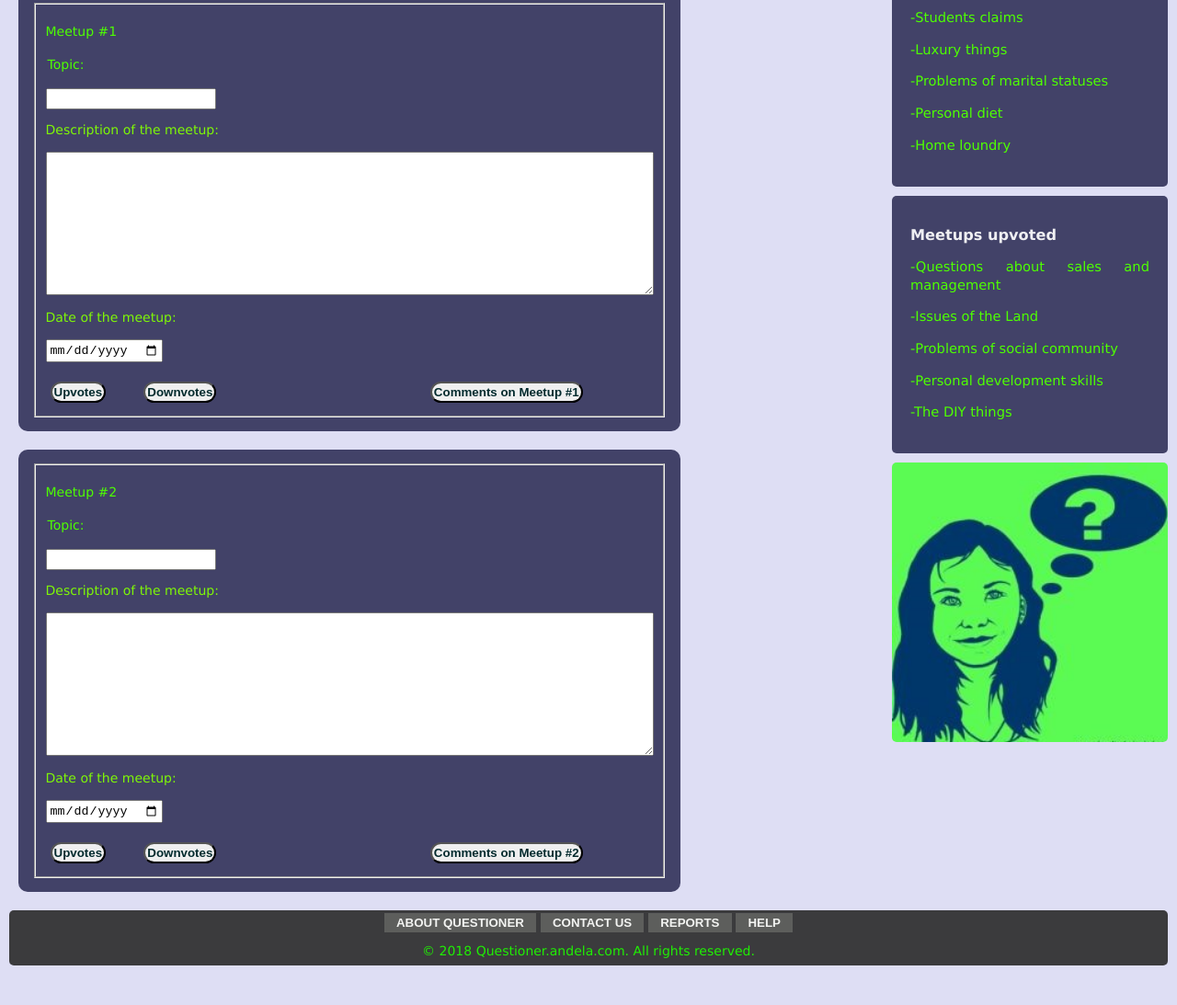
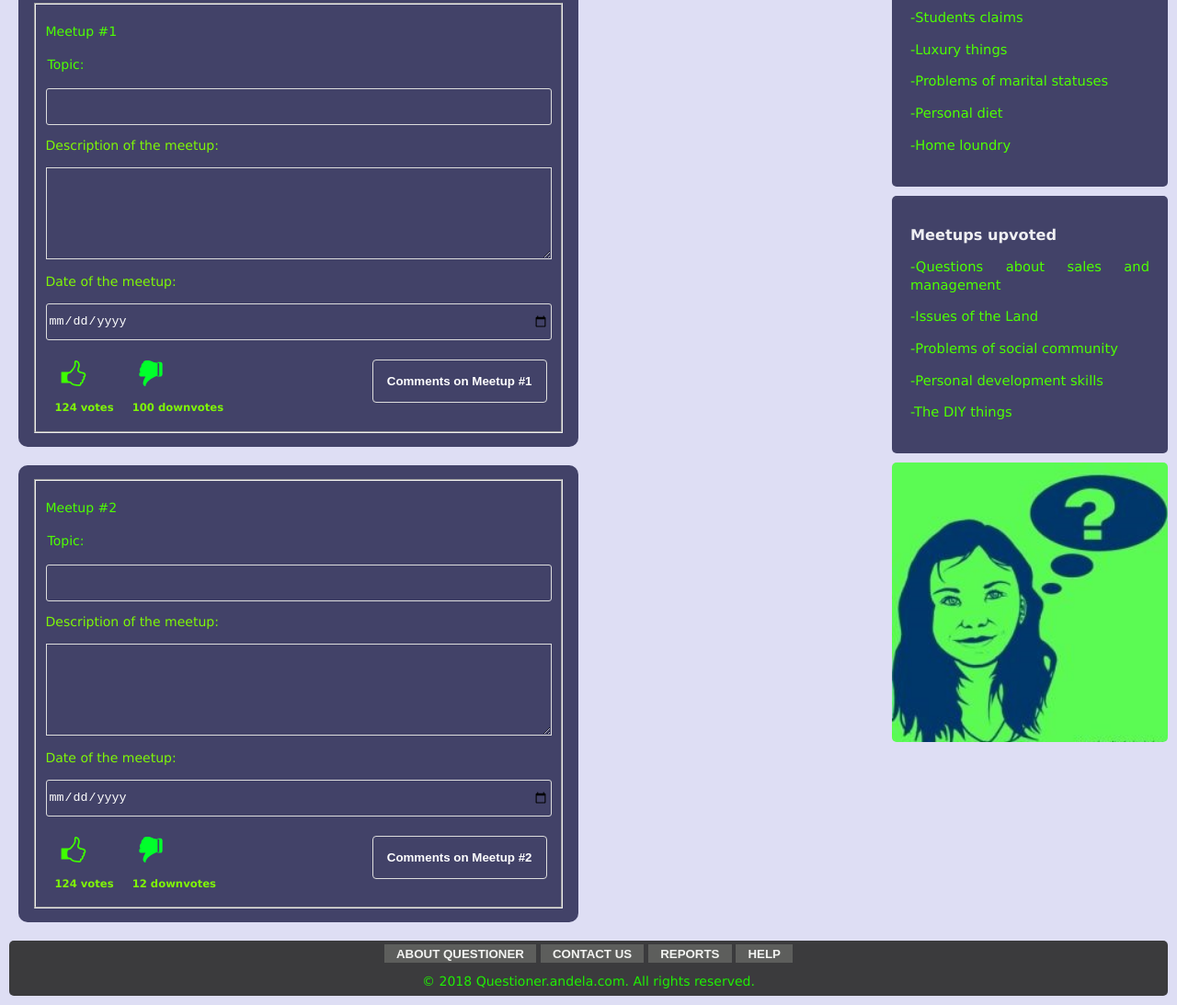
Before and after one commit to ViaChristopheH/Questioner_Repos, a website: page UI/pages/userDashboard.html in a window 1280 px wide. Shown: the part 224-1317 px from the top of the page at 92% size. Before the commit the page ends 1284 px from the top, so only its background shows below. Drawn offline with Linux system fonts and the light colour scheme.

Commit message:
will ultimately update the UI

```diff
--- a/UI/pages/userDashboard.html
+++ b/UI/pages/userDashboard.html
@@ -85,7 +85,7 @@ User's dashboard...
                                             <div class="row">
 
                                             <p><label for="meetuptitle">Topic: </label></p>
-                                            <p><input type="text" id="meetuptitle" name=""></p>
+                                            <input type="text" id="meetuptitle" name="" class="input1">
 
                                             </div>
                                            </p>
@@ -95,8 +95,7 @@ User's dashboard...
                                                 Description of the meetup:
                                             <br>
                                             <br>
-                                            <textarea rows="10" cols="80">
-                                            </textarea>
+                                            <textarea rows="10" cols="80" class="textArea"> </textarea>                                           </textarea>
 
                                             <br>
                                             <br>
@@ -110,7 +109,7 @@ User's dashboard...
                                             <br>
                                             <br>
 
-                                            <input type="Date" name="day">
+                                            <input type="date" name="day" class="input1">
 
                                             <br>
                                             <br>
@@ -119,13 +118,22 @@ User's dashboard...
 
                                             <div class="row">
 
-                                                   <input class="submitbutton" type="submit" value="Upvotes"> &nbsp; &nbsp; &nbsp;
-                                                   <input class="submitbutton" type="submit" value="Downvotes">
-                                                   &nbsp; &nbsp; &nbsp;&nbsp;&nbsp;&nbsp;&nbsp;&nbsp;&nbsp;&nbsp;
-                                                   &nbsp;&nbsp;&nbsp;&nbsp;&nbsp;&nbsp;&nbsp;&nbsp;
-                                                   &nbsp;&nbsp;&nbsp;&nbsp;&nbsp;&nbsp;&nbsp;&nbsp;
-                                                   &nbsp;&nbsp;&nbsp;&nbsp;&nbsp;&nbsp;&nbsp;&nbsp;
-                                                   &nbsp;&nbsp;&nbsp;&nbsp;&nbsp;&nbsp;&nbsp;&nbsp;
+                                                  <!-- <input class="submitbutton" type="submit" value="Upvotes">
+                                                    &nbsp; &nbsp;
+                                                   <input class="submitbutton" type="submit" value="Downvotes"> !-->
+                                                  <div class="num">
+                                                    <button type="button" title="upvote" class="upvote">
+                                                        <img src="../icons/thumb-up-sign.svg" alt="upvote">
+                                                    </button>
+                                                    <h5>124 votes</h5>
+                                                  </div>
+                                                  <div class="num">
+                                                    <button type="button" title="dowvote" class="upvote">
+                                                        <img src="../icons/thumb-down.svg" alt="upvote">
+                                                    </button>
+                                                    <h5>100 downvotes</h5>
+                                                  </div>
+
                                                    <input class="submitbutton" type="submit" value="Comments on Meetup #1">
 
                         </fieldset>
@@ -133,7 +141,6 @@ User's dashboard...
 
 
                     </form>
-
                     <form id="theForm" action="" method="">
 
                         <fieldset width="300">
@@ -145,7 +152,7 @@ User's dashboard...
                                             <div class="row">
 
                                             <p><label for="meetuptitle">Topic: </label></p>
-                                                <p><input type="text" id="meetuptitle" name=""></p>
+                                            <input type="text" id="meetuptitle" name="" class="input1">
 
                                             </div>
                                            </p>
@@ -155,8 +162,7 @@ User's dashboard...
                                                 Description of the meetup:
                                             <br>
                                             <br>
-                                                <textarea rows="10" cols="80">
-                                                </textarea>
+                                            <textarea rows="10" cols="80" class="textArea"> </textarea>                                           </textarea>
 
                                             <br>
                                             <br>
@@ -170,7 +176,7 @@ User's dashboard...
                                             <br>
                                             <br>
 
-                                                <input type="Date" name="day">
+                                            <input type="date" name="day" class="input1">
 
                                             <br>
                                             <br>
@@ -179,13 +185,22 @@ User's dashboard...
 
                                             <div class="row">
 
-                                                       <input class="submitbutton" type="submit" value="Upvotes"> &nbsp; &nbsp; &nbsp;
-                                                       <input class="submitbutton" type="submit" value="Downvotes">
-                                                       &nbsp; &nbsp; &nbsp;&nbsp;&nbsp;&nbsp;&nbsp;&nbsp;&nbsp;&nbsp;
-                                                       &nbsp;&nbsp;&nbsp;&nbsp;&nbsp;&nbsp;&nbsp;&nbsp;
-                                                       &nbsp;&nbsp;&nbsp;&nbsp;&nbsp;&nbsp;&nbsp;&nbsp;
-                                                       &nbsp;&nbsp;&nbsp;&nbsp;&nbsp;&nbsp;&nbsp;&nbsp;
-                                                       &nbsp;&nbsp;&nbsp;&nbsp;&nbsp;&nbsp;&nbsp;&nbsp;
+                                                  <!-- <input class="submitbutton" type="submit" value="Upvotes">
+                                                    &nbsp; &nbsp;
+                                                   <input class="submitbutton" type="submit" value="Downvotes"> !-->
+                                                  <div class="num">
+                                                    <button type="button" title="upvote" class="upvote">
+                                                        <img src="../icons/thumb-up-sign.svg" alt="upvote">
+                                                    </button>
+                                                    <h5>124 votes</h5>
+                                                  </div>
+                                                  <div class="num">
+                                                    <button type="button" title="dowvote" class="upvote">
+                                                        <img src="../icons/thumb-down.svg" alt="upvote">
+                                                    </button>
+                                                    <h5>12 downvotes</h5>
+                                                  </div>
+
                                                    <input class="submitbutton" type="submit" value="Comments on Meetup #2">
 
                         </fieldset>
@@ -193,6 +208,7 @@ User's dashboard...
 
 
                     </form>
+
 
 
 
--- a/UI/style/styles.css
+++ b/UI/style/styles.css
@@ -16,10 +16,16 @@ body {
 }
 
 #meetupcomment {
-				background-color: #efeff2;
+    background-color: none;
     margin: 10px;
     height: 30px;
     border-radius: 5px;
+    padding: 5px;
+    border: 1px solid #ddd;
+
+}
+#meetupcomment h6{
+	color: #20ef04;
 
 }
 
@@ -232,16 +238,67 @@ a:hover {
 }
 
 .submitbutton {
+	color: #fff;
+    font-weight: bolder;
+    font-family: Arial;
+    margin: 5px;
+    width: auto;
+    padding: 15px!important;
+    border-radius: 4px;
+    border: 1px solid #ddd;
+	background: none;
+	float:right;
+}
+.input1{
+	width: 550px;
+    height: 40px;
+    background: none;
+    border: 1px solid #ddd;
+    border-radius: 3px;
+    padding: 5px;
+	color: #fff;
+	outline:none;
+	box-shadow:none;
+}
+.textArea{
+	background: none;
+	border:1px solid #ddd;
+	width: 550px;
+	resize: vertical;
+	height: 100px;
+	color:#fff;
+	outline:none;
+	box-shadow:none;
+}
+.textArea:focus, .input1:hover{
+	border:2px solid #7ff707;
+}
+.upvote{
 	color: #022a2d;
     border-radius: 20px;
     font-weight: bolder;
     font-family: Arial;
     margin: 5px;
+    width: 50px;
+    height: 30px;
+    background: none;
+	border: none;
+	cursor:pointer;
+}
+.upvote img{
+	width: 100%;
+	height: 100%;
+}
+.num{
+	float: left;
+}
+.num h5{
+	margin: 10px!important;
 }
 
 .submitbutton:hover {
-	                 color: black;
-	                 background-color: #02e9ff;
+	                 color: white;
+	                 background-color:#00ff2b;
 	                 margin: 5px;
 }
 
--- a/package.json
+++ b/package.json
@@ -8,7 +8,7 @@
     "npm": "5.6.0"
   },
   "scripts": {
-    "test": "mocha test/*  --compilers js:babel-core/register",
+    "test": "mocha test/*  --compilers js:babel-core/register --exit",
     "key": "nodemon --exec babel-node index.js",
     "start": "node --require babel-core/register --require babel-polyfill index"
   },
```
Also changed, not shown: controllers/meetupControllers.js (+10 -17 lines), data/meetupsRecords.js (+38 -2 lines), index.js (+4 -6 lines), routes/meetRoutes.js (+8 -14 lines), routes/questionRoutes.js (added, +15 -0 lines), test/testApi.js (+60 -18 lines), UI/icons/thumb-down.svg (added), UI/icons/thumb-up-sign.svg (added). Lines whose indentation alone changed are shown as unchanged.
